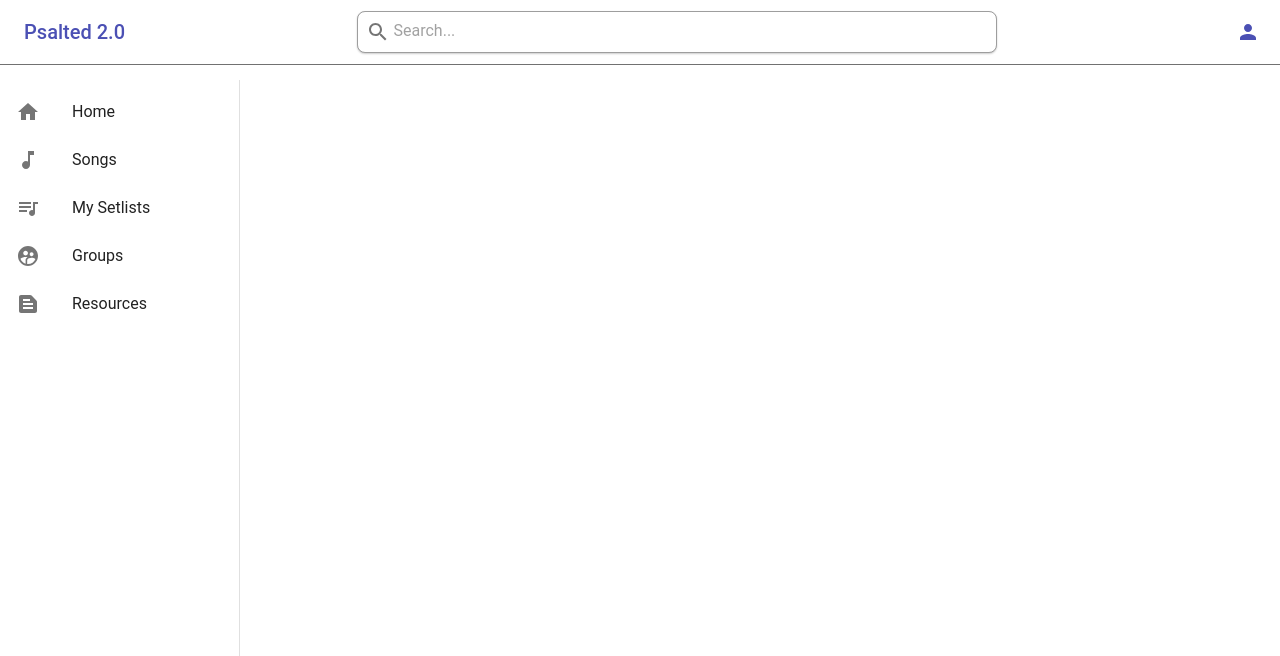
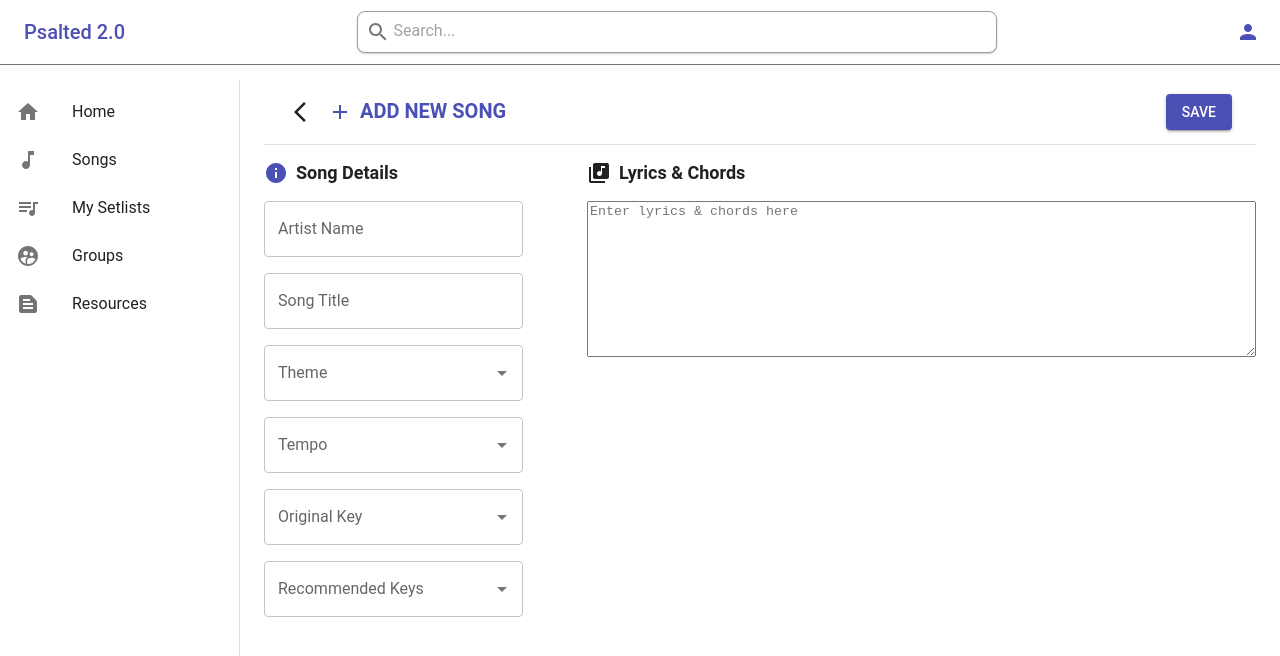
Before and after one commit to hmcc-global/psalted-2, a React (Create React App) app in the folder ui/: page /song/add in a window 1280 px wide. Shown: the top 656 px of the page. Built offline with nearby package versions, Linux system fonts and the light colour scheme.

Commit message:
GH-24: Add props

```diff
--- a/ui/src/components/songs/SongEditor.tsx
+++ b/ui/src/components/songs/SongEditor.tsx
@@ -8,25 +8,63 @@ import {
   Stack,
   TextareaAutosize,
   Autocomplete,
+  Button,
+  Divider,
+  Toolbar,
 } from '@mui/material';
-import { Info, LibraryMusic } from '@mui/icons-material';
+import { Info, LibraryMusic, Edit, ArrowBackIosNew, Add } from '@mui/icons-material';
 import { PRIMARY_MAIN } from '../../theme';
 import { musicKeysOptions, tempoOptions } from '../../constants';
 
-const SongEditor: FC = (): ReactElement => {
+interface SongEditorProps {
+  actionOnEditor: string;
+}
+
+const SongEditor: FC<SongEditorProps> = ({ actionOnEditor }) => {
   const [theme, setTheme] = useState<string[]>([]);
   const [tempo, setTempo] = useState<string[]>([]);
   const [recommendedKeys, setRecommendedKeys] = useState<string[]>([]);
 
   const themeOptions: string[] = [];
 
+  const titleEditor = (actionOnEditor: string): ReactElement => {
+    return (
+      <Typography
+        variant="h3"
+        fontWeight="700"
+        color="primary"
+        sx={{ display: 'flex', alignItems: 'center' }}
+        gap={1}
+        mx={2}
+      >
+        {/* either ADD NEW or EDIT. default is ADD NEW */}
+        {actionOnEditor === 'EDIT' ? (
+          <Edit sx={{ color: PRIMARY_MAIN }} />
+        ) : (
+          <Add sx={{ color: PRIMARY_MAIN }} />
+        )}
+        {actionOnEditor ? actionOnEditor.toUpperCase() : 'ADD NEW'} SONG
+      </Typography>
+    );
+  };
+
   return (
     <Container>
+      <Toolbar>
+        <ArrowBackIosNew sx={{ color: PRIMARY_MAIN }} />
+        {titleEditor(actionOnEditor)}
+        <Button type={'submit'} color={'primary'} variant={'contained'} sx={{ marginLeft: 'auto' }}>
+          SAVE
+        </Button>
+      </Toolbar>
+      <Divider />
+
+      <Box my={2}>
         <Stack direction={['row']} spacing={8}>
           {/* column 1 */}
           <Box width={'30vw'}>
             <Stack direction="column" spacing={2}>
-            <Typography variant="h4" sx={{ display: 'flex', alignItems: 'center' }}>
+              <Typography variant="h4" sx={{ display: 'flex', alignItems: 'center' }} gap={1}>
                 <Info sx={{ color: '#4B50B4' }} />
                 Song Details
               </Typography>
@@ -42,7 +80,9 @@ const SongEditor: FC = (): ReactElement => {
                   options={themeOptions}
                   getOptionLabel={(option) => option}
                   filterSelectedOptions
-                renderInput={(params) => <TextField {...params} variant="outlined" label="Theme" />}
+                  renderInput={(params) => (
+                    <TextField {...params} variant="outlined" label="Theme" />
+                  )}
                 />
               </FormControl>
 
@@ -54,7 +94,9 @@ const SongEditor: FC = (): ReactElement => {
                   options={tempoOptions}
                   getOptionLabel={(option) => option}
                   filterSelectedOptions
-                renderInput={(params) => <TextField {...params} variant="outlined" label="Tempo" />}
+                  renderInput={(params) => (
+                    <TextField {...params} variant="outlined" label="Tempo" />
+                  )}
                 />
               </FormControl>
 
@@ -90,7 +132,7 @@ const SongEditor: FC = (): ReactElement => {
           {/* column 2 */}
           <Box width="100%">
             <Stack direction="column" spacing={2}>
-            <Typography variant="h4" sx={{ display: 'flex', alignItems: 'center' }}>
+              <Typography variant="h4" sx={{ display: 'flex', alignItems: 'center' }} gap={1}>
                 <LibraryMusic sx={{ color: PRIMARY_MAIN }} />
                 Lyrics & Chords
               </Typography>
@@ -99,6 +141,7 @@ const SongEditor: FC = (): ReactElement => {
             </Stack>
           </Box>
         </Stack>
+      </Box>
     </Container>
   );
 };
--- a/ui/src/routes.ts
+++ b/ui/src/routes.ts
@@ -12,7 +12,7 @@ interface Route {
   title: string;
   path: string;
   enabled: boolean;
-  component: FC<{}>;
+  component: FC<any>;
 }
 
 export const routes: Array<Route> = [
@@ -52,9 +52,16 @@ export const routes: Array<Route> = [
     component: ResetPasswordContainer,
   },
   {
-    key: 'song-editor-route',
-    title: 'Song Editor',
-    path: '/song/editor',
+    key: 'song-add-route',
+    title: 'Add New Song',
+    path: '/song/add',
+    enabled: true,
+    component: SongEditor,
+  },
+  {
+    key: 'song-edit-route',
+    title: 'Edit Song',
+    path: '/song/edit/:id',
     enabled: true,
     component: SongEditor,
   },
```
Lines whose indentation alone changed are shown as unchanged.
